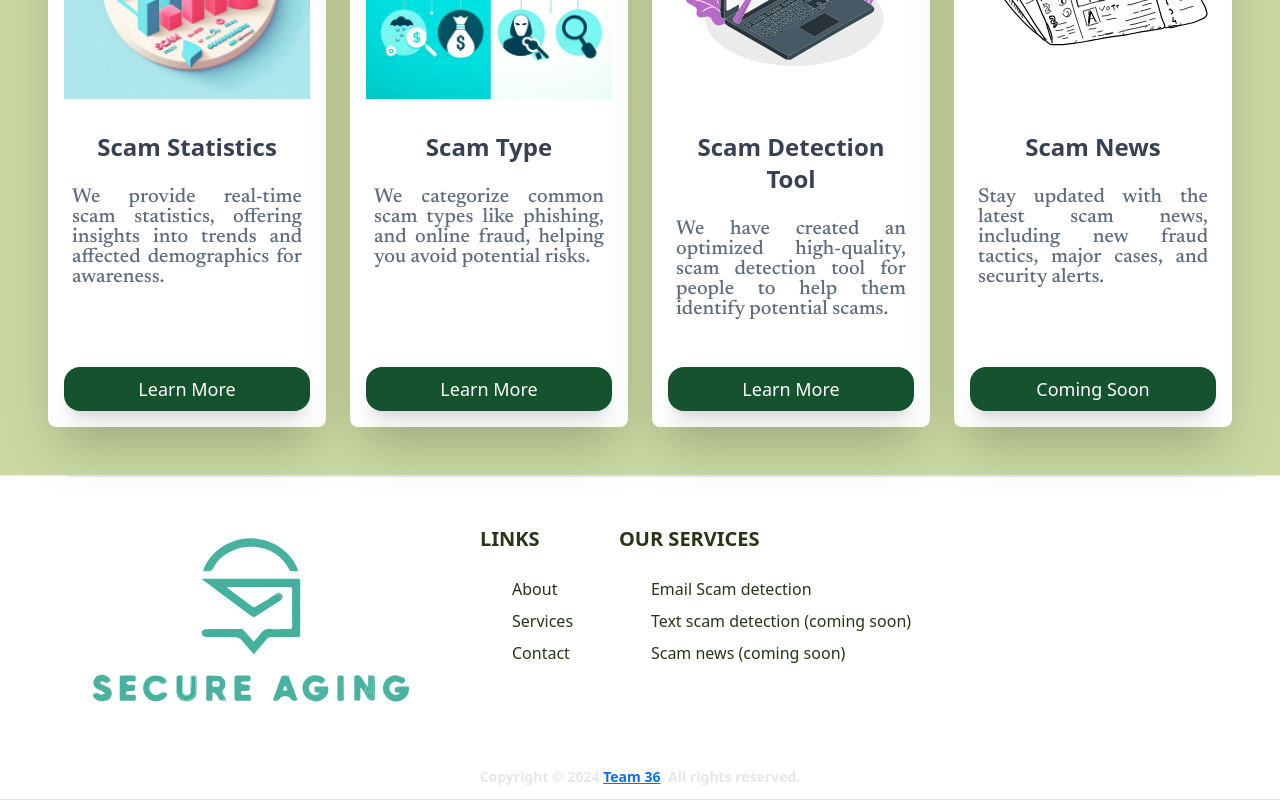
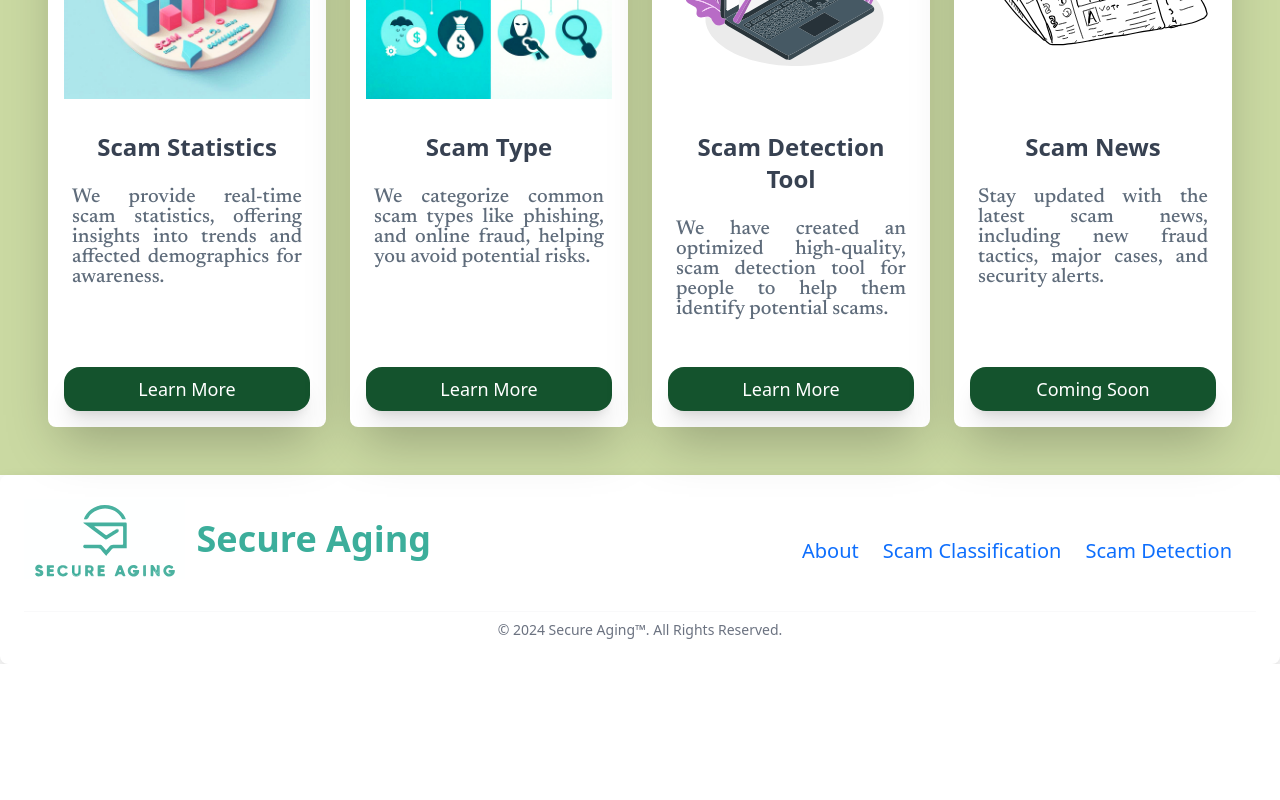
Before and after one commit to GS7117/secure_aging, a React (Create React App) app: page / in a window 1280 px wide. Shown: the part 1384-2184 px from the top of the page. After the commit the page ends 2048 px from the top, so only its background shows below. Built offline with nearby package versions, Linux system fonts and the light colour scheme.

Commit message:
Footer, pop up for scam detetction pages

```diff
--- a/src/components/Footer.js
+++ b/src/components/Footer.js
@@ -1,81 +1,120 @@
 import React from 'react';
-import {Link} from 'react-router-dom';
-import { HashLink } from 'react-router-hash-link';
+//import {Link} from 'react-router-dom';
+//import { HashLink } from 'react-router-hash-link';
 import Logo from './Navbar/secure_aging_logo_logo_v2.svg'
 
 const Footer = () => {
     return (
         <>
-            <footer>
-                <div className="footer max-w-full mx-auto px-4 sm:px-6 bg-gray-100 border-t border-b py-30">
-
-                    {/* Top area: Blocks */}
-                    <div className="grid sm:grid-cols-12 gap-5 py-8 md:py-12 border-t border-gray-200 lg:ml-11">
-
-                    {/* 1st block */}
-                    <div className="col-span-12 lg:col-span-4">
-
-                        <img src={Logo} alt='Logo' />
-
-                    </div>
-
-                    {/* 2nd block */}
-                    <div className="col-span-6 md:col-span-6 lg:col-span-1 ml-7 mx-auto">
-                        <h6 className="text-[#283618] text-xl font-bold mb-4">LINKS</h6>
-                        <ul className="text-md">
-                        <li className="mb-2">
-                            <HashLink style={{ textDecoration: 'none' }} to="#" className="text-[#283618] hover:text-gray-900 hover:tracking-wider transition duration-250 ease-in-out">About</HashLink>
-                        </li>
-                        <li className="mb-2">
-                            <HashLink style={{ textDecoration: 'none' }} to="#" className="text-[#283618] hover:text-gray-900 hover:tracking-wider transition duration-250 ease-in-out">Services</HashLink>
-                        </li>
-                        <li className="mb-2">
-                            <HashLink style={{ textDecoration: 'none' }} to="#" className="text-[#283618] hover:text-gray-900 hover:tracking-wider transition duration-250 ease-in-out">Contact</HashLink>
-                        </li>
+            <footer class="bg-white rounded-lg shadow dark:bg-gray-900">
+                <div class="w-full max-w-screen-xl mx-auto p-4 md:py-8">
+                    <div class="sm:flex sm:items-center sm:justify-between">
+                        <a style={{ textDecoration: 'none' }} href="/" class="flex items-center mb-4 sm:mb-0 space-x-3 rtl:space-x-reverse">
+                            <img src={Logo} class="h-20" alt="Secure Aging Logo" />
+                            <span  class="self-center text-4xl font-semibold whitespace-nowrap " style={{ color: '#3CAE9B' }}>Secure Aging</span>
+                        </a>
+                        <ul class="flex flex-wrap items-center mb-6 text-xl font-medium text-gray-500 sm:mb-0 dark:text-gray-400">
+                            <li>
+                                <a style={{ textDecoration: 'none' }} href="#" class="dark:text-green-900 hover:underline me-4 md:me-6">About</a>
+                            </li>
+                            <li>
+                                <a style={{ textDecoration: 'none' }} href="#" class="dark:text-green-900 hover:underline me-4 md:me-6">Scam Classification</a>
+                            </li>
+                            <li>
+                                <a  style={{ textDecoration: 'none' }} href="#" class="dark:text-green-900 hover:underline me-4 md:me-6">Scam Detection</a>
+                            </li>
+                            {/* <li>
+                                <a href="#" class="hover:underline">Contact</a>
+                            </li> */}
                         </ul>
                     </div>
-
-                    {/* 3rd block */}
-                    <div className="col-span-6 md:col-span-6 lg:col-span-4 mx-auto">
-                        <h6 className="text-[#283618] text-xl font-bold mb-4">OUR SERVICES</h6>
-                        <ul className="text-md">
-                        <li className="mb-2">
-                            <Link style={{ textDecoration: 'none' }} to="#" className="text-[#283618] hover:text-gray-900 hover:tracking-wider transition duration-250 ease-in-out">Email Scam detection</Link>
-                        </li>
-                        <li className="mb-2">
-                            <Link style={{ textDecoration: 'none' }} to="#" className="text-[#283618] hover:text-gray-900 hover:tracking-wider transition duration-250 ease-in-out">Text scam detection (coming soon)</Link>
-                        </li>
-                        <li className="mb-2">
-                            <Link style={{ textDecoration: 'none' }} to="#" className="text-[#283618] hover:text-gray-900 hover:tracking-wider transition duration-250 ease-in-out">Scam news (coming soon) </Link>
-                        </li>
-
-                        </ul>
-                    </div>
-
-                    {/* 4th block */}
+                    <hr class="my-2 border-gray-200 sm:mx-auto dark:border-gray-700 lg:my-8" />
+                    <span class="block text-sm text-gray-500 sm:text-center dark:text-gray-400">© 2024 Secure Aging™. All Rights Reserved.</span>
+                </div>
+            </footer>
+         </>
+     )
+ }
+export default Footer;
 
 
-                    </div>
 
-                    <div className="flex flex-wrap items-center md:justify-between justify-center mx-auto px-4">
-                <div className="w-full md:w-4/12 px-4 mx-auto text-center py-2">
-                    <div className="text-sm text-gray-200 font-semibold py-1">
-                    Copyright &copy; {new Date().getFullYear()}{"  "}
-                    <HashLink
-                        to="#"
-                        className=" hover:text-gray-900"
 
-                    >
-                        Team 36
-                    </HashLink>. All rights reserved.
-                    </div>
-                </div>
-                </div>
 
-                </div>
 
-            </footer>
-        </>
-    )
-}
-export default Footer;
+
+
+
+
+
+
+
+//             <footer>
+//                 <div className="footer   px-4 sm:px-6 bg-gray-100 border-t border-b py-30">
+
+//                     {/* Top area: Blocks */}
+//                     <div className="grid sm:grid-cols-8 gap-3 py-8 md:py-12 border-t border-gray-200 lg:ml-11">
+
+//                     {/* 1st block */}
+//                     <div className="col-span-8 lg:col-span-3">
+
+//                         <img src={Logo} alt='Logo' />
+
+//                     </div>
+
+//                     {/* 2nd block */}
+//                     <div className="col-span-6 md:col-span-6 lg:col-span-1 ml-7 mx-auto">
+//                         <h6 className="text-[#283618] text-xl font-bold mb-4">LINKS</h6>
+//                         <ul className="text-md">
+//                         <li className="mb-2">
+//                             <HashLink style={{ textDecoration: 'none' }} to="#" className="text-[#283618] hover:text-gray-900 hover:tracking-wider transition duration-250 ease-in-out">About</HashLink>
+//                         </li>
+//                         <li className="mb-2">
+//                             <HashLink style={{ textDecoration: 'none' }} to="#" className="text-[#283618] hover:text-gray-900 hover:tracking-wider transition duration-250 ease-in-out">Services</HashLink>
+//                         </li>
+//                         <li className="mb-2">
+//                             <HashLink style={{ textDecoration: 'none' }} to="#" className="text-[#283618] hover:text-gray-900 hover:tracking-wider transition duration-250 ease-in-out">Contact</HashLink>
+//                         </li>
+//                         </ul>
+//                     </div>
+
+//                     {/* 3rd block */}
+//                     <div className="col-span-6 md:col-span-6 lg:col-span-4 mx-auto">
+//                         <h6 className="text-[#283618] text-xl font-bold mb-4">OUR SERVICES</h6>
+//                         <ul className="text-md">
+//                         <li className="mb-2">
+//                             <Link style={{ textDecoration: 'none' }} to="#" className="text-[#283618] hover:text-gray-900 hover:tracking-wider transition duration-250 ease-in-out">Email Scam detection</Link>
+//                         </li>
+//                         <li className="mb-2">
+//                             <Link style={{ textDecoration: 'none' }} to="#" className="text-[#283618] hover:text-gray-900 hover:tracking-wider transition duration-250 ease-in-out">Text scam detection (coming soon)</Link>
+//                         </li>
+//                         <li className="mb-2">
+//                             <Link style={{ textDecoration: 'none' }} to="#" className="text-[#283618] hover:text-gray-900 hover:tracking-wider transition duration-250 ease-in-out">Scam news (coming soon) </Link>
+//                         </li>
+
+//                         </ul>
+//                     </div>
+
+//                     {/* 4th block */}
+
+
+//                     </div>
+
+//                     <div className="flex flex-wrap items-center md:justify-between justify-center mx-auto px-4">
+//                 <div className="w-full md:w-4/12 px-4 mx-auto text-center py-2">
+//                     <div className="text-sm text-gray-200 font-semibold py-1">
+//                     Copyright &copy; {new Date().getFullYear()}{"  "}
+//                     <HashLink
+//                         to="#"
+//                         className=" hover:text-gray-900"
+
+//                     >
+//                         Team 36
+//                     </HashLink>. All rights reserved.
+//                     </div>
+//                 </div>
+//                 </div>
+
+//                 </div>
+
+//             </footer>
--- /dev/null
+++ b/src/components/Modal.js
@@ -0,0 +1,33 @@
+import React from 'react';
+
+const Modal = ({ show, onClose, title, children }) => {
+    if (!show) {
+        return null;
+    }
+
+    return (
+        <div className="fixed inset-0 bg-black bg-opacity-50 flex justify-center items-center z-50">
+            <div className="bg-white p-6 rounded-lg shadow-lg relative">
+                <h2 className="text-xl font-semibold">{title}</h2>
+                <button className="absolute top-2 right-2 text-4xl text-green-900 hover:text-gray-800" onClick={onClose}>
+                    &times;
+                </button>
+                {children}
+
+
+                <div className="flex justify-end border-t pt-3">
+                <button
+                    className="bg-gray-500 text-white px-4 py-2 rounded mr-2"
+                    onClick={onClose}
+                >
+
+                    Close
+                </button>
+                 </div>
+            </div>
+
+        </div>
+    );
+};
+
+export default Modal;
--- a/src/pages/scamdetection/TextDetection.js
+++ b/src/pages/scamdetection/TextDetection.js
@@ -19,6 +19,7 @@ import Col from 'react-bootstrap/Col';
 import './ScamDetection.css';  // 自定义样式
 import RemoveSMS from '../../components/EduComponent/RemoveSMS';
 import SteptoDetect from '../../components/EduComponent/StepstoDetect';
+import Modal from '../../components/Modal';
 
 const EmailDetection = () => {
     useEffect(() => {
@@ -28,6 +29,7 @@ const EmailDetection = () => {
     const [textInput, setTextInput] = useState('');
     const [result, setResult] = useState(null);
     const [loading, setLoading] = useState(false);
+    const [isModalOpen, setIsModalOpen] = useState(false);
     const resultRef = useRef(null);
 
 
@@ -47,12 +49,14 @@ const EmailDetection = () => {
                 notScamPercentage,
                 ScamPercentage
             });
+            setIsModalOpen(true);
         } catch (error) {
             setResult({
                 DetectionResult: 'Error',
                 notScamPercentage: 'N/A',
                 ScamPercentage: 'N/A'
             });
+            setIsModalOpen(true);
         } finally {
             setLoading(false);
         }
@@ -260,6 +264,7 @@ const EmailDetection = () => {
                     </div>
 
                     {/* Detection Result */}
+                    <Modal show={isModalOpen} onClose={() => setIsModalOpen(false)} title="Detection Result">
                         <div ref={resultRef} className="flex-col justify-center items-center  mt-16 mb-4" style={{ display: 'flex', justifyContent: 'center' }}>
                             {result && (
                                 result.DetectionResult === 'High risk' ? (
@@ -273,6 +278,7 @@ const EmailDetection = () => {
                                 )
                             )}
                         </div>
+                    </Modal>
 
                     {/* Check another SMS */}
                     <Link to="/text#textdetect" className=" flex items-center justify-center text-lg  rounded-xl"
```
Also changed, not shown: src/components/Navbar/NavLinks.js (+4 -3 lines), src/pages/scamdetection/EmailDetection.js (+33 -13 lines). Lines whose indentation alone changed are shown as unchanged.
